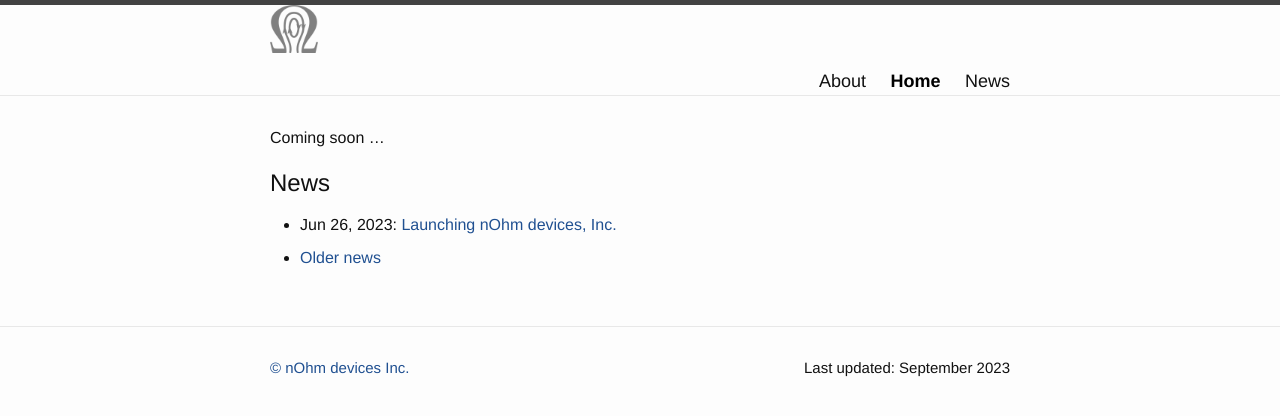
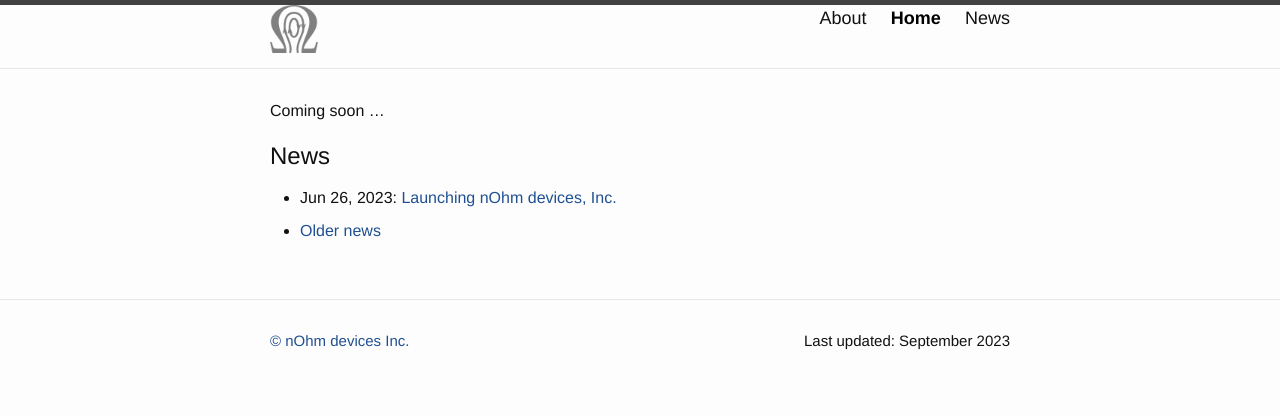
Before and after one commit to nohm-devices/nohm-devices.github.io, a Jekyll site: the page built from index.md, in a window 1280 px wide. Shown: the top 416 px of the page. Built offline with Jekyll 4.4.1, drawn with Linux system fonts in a browser that asks for light colours.

Commit message:
Lining up logo and menu

```diff
--- a/_includes/header.html
+++ b/_includes/header.html
@@ -8,8 +8,8 @@
          <img src="/images/nohm-logo.png" alt="nOhm header" height="48px"><br>
          </a>
       </div>
-    </div>
 
+    <div class="footer-col footer-col-right">
     <nav class="site-nav" role="navigation">
       <a href="#" class="menu-icon">
         <svg viewBox="0 0 18 15" alt="Menu">
@@ -45,7 +45,6 @@
         {% endfor %}
       </div>
     </nav>
-
+    </div>
   </div>
-
 </header>
```
